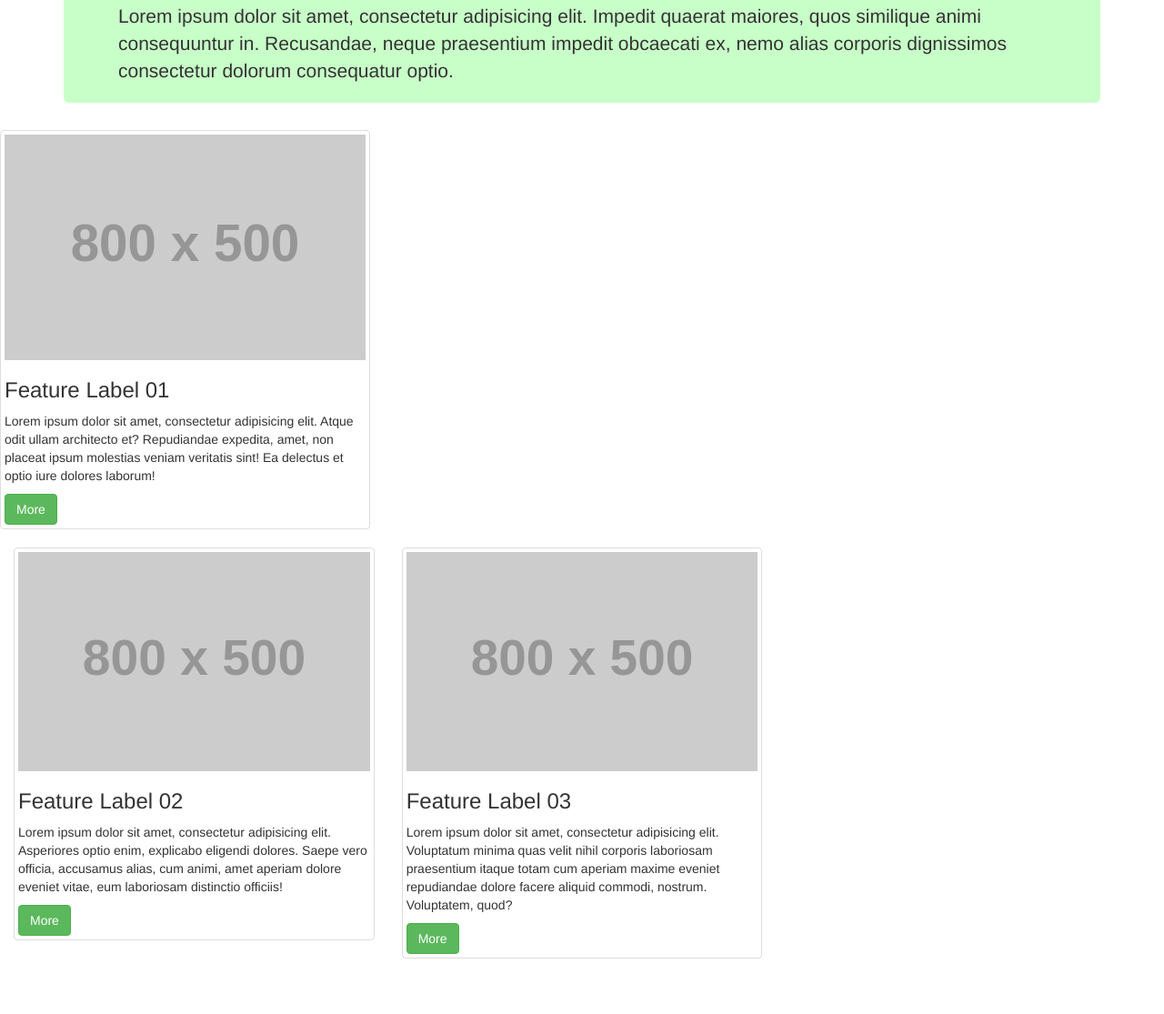
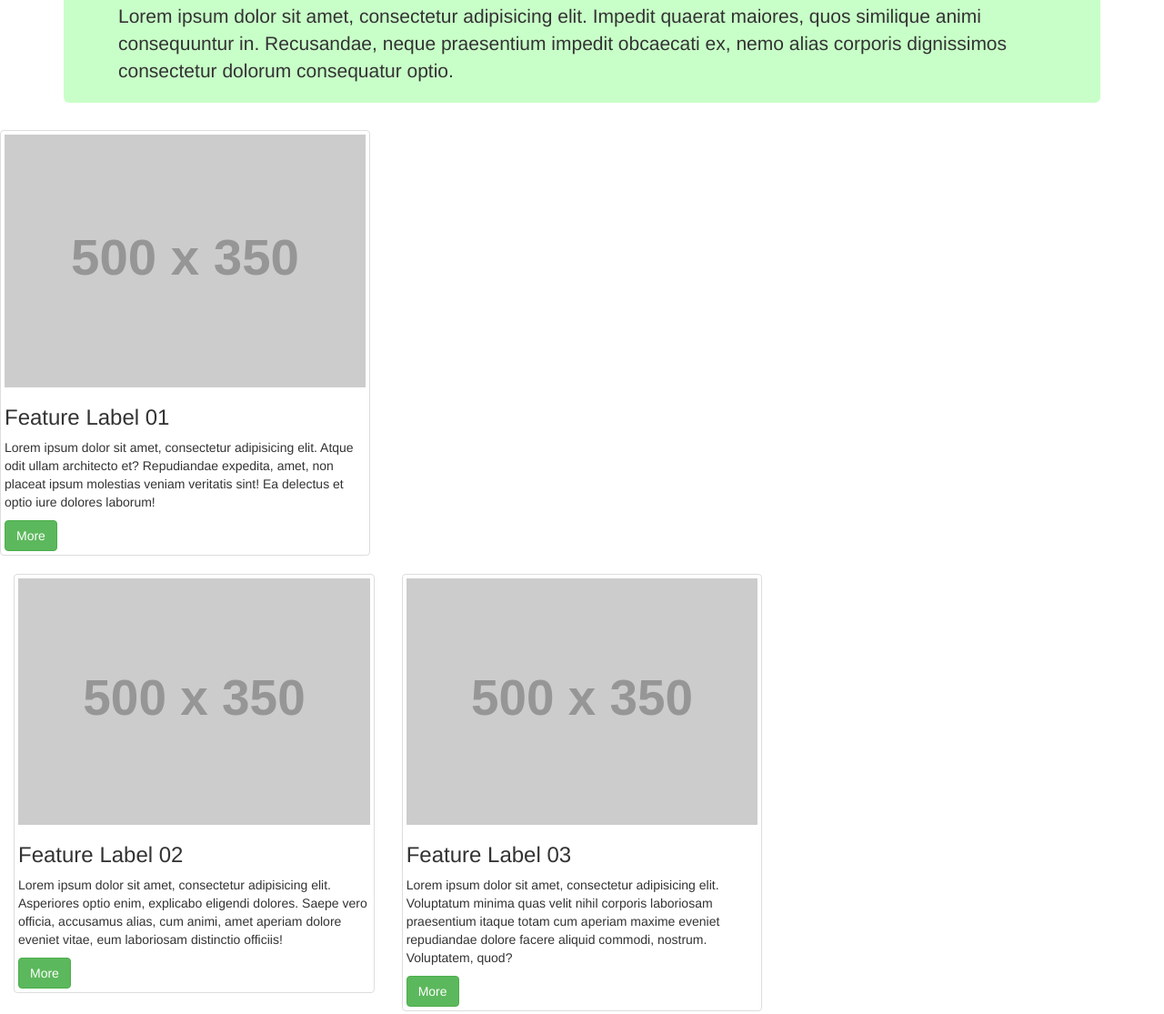
Before and after one commit to giovannichen0423/giovannichen0423.github.io, a plain HTML site: page RWD/RWD0414.html in a window 1280 px wide. Shown: the part 141-1256 px from the top of the page at 91% size. Before the commit the page ends 1215 px from the top, so only its background shows below. Drawn offline with nearby package versions, Linux system fonts and the light colour scheme; placeholder pictures from the web are drawn by us.

Commit message:
change pic size

```diff
--- a/RWD/RWD0414.html
+++ b/RWD/RWD0414.html
@@ -65,7 +65,7 @@ Released under the MIT license: http://jsbin.mit-license.org
   <div class="row">
     <div class="col-lg-4 col-md-6 col-sm-12">
     <div class="thumbnail">
-      <img src="http://placehold.it/800x500" alt="">
+      <img src="http://placehold.it/500x350" alt="">
       <h3>Feature Label 01</h3>
       <p>Lorem ipsum dolor sit amet, consectetur adipisicing elit. Atque odit ullam architecto et? Repudiandae expedita, amet, non placeat ipsum molestias veniam veritatis sint! Ea delectus et optio iure dolores laborum!</p>
       <a class="btn btn-success">More</a>
@@ -75,7 +75,7 @@ Released under the MIT license: http://jsbin.mit-license.org
 
     <div class="col-lg-4 col-md-6 col-sm-12">
     <div class="thumbnail">
-      <img src="http://placehold.it/800x500" alt="">
+      <img src="http://placehold.it/500x350" alt="">
       <h3>Feature Label 02</h3>
       <p>Lorem ipsum dolor sit amet, consectetur adipisicing elit. Asperiores optio enim, explicabo eligendi dolores. Saepe vero officia, accusamus alias, cum animi, amet aperiam dolore eveniet vitae, eum laboriosam distinctio officiis!</p>
       <a class="btn btn-success">More</a>
@@ -85,7 +85,7 @@ Released under the MIT license: http://jsbin.mit-license.org
 
     <div class="col-lg-4 col-md-6 col-sm-12">
     <div class="thumbnail">
-    <img src="http://placehold.it/800x500" alt="">
+    <img src="http://placehold.it/500x350" alt="">
       <h3>Feature Label 03</h3>
       <p>Lorem ipsum dolor sit amet, consectetur adipisicing elit. Voluptatum minima quas velit nihil corporis laboriosam praesentium itaque totam cum aperiam maxime eveniet repudiandae dolore facere aliquid commodi, nostrum. Voluptatem, quod?</p>
       <a class="btn btn-success">More</a>
```
